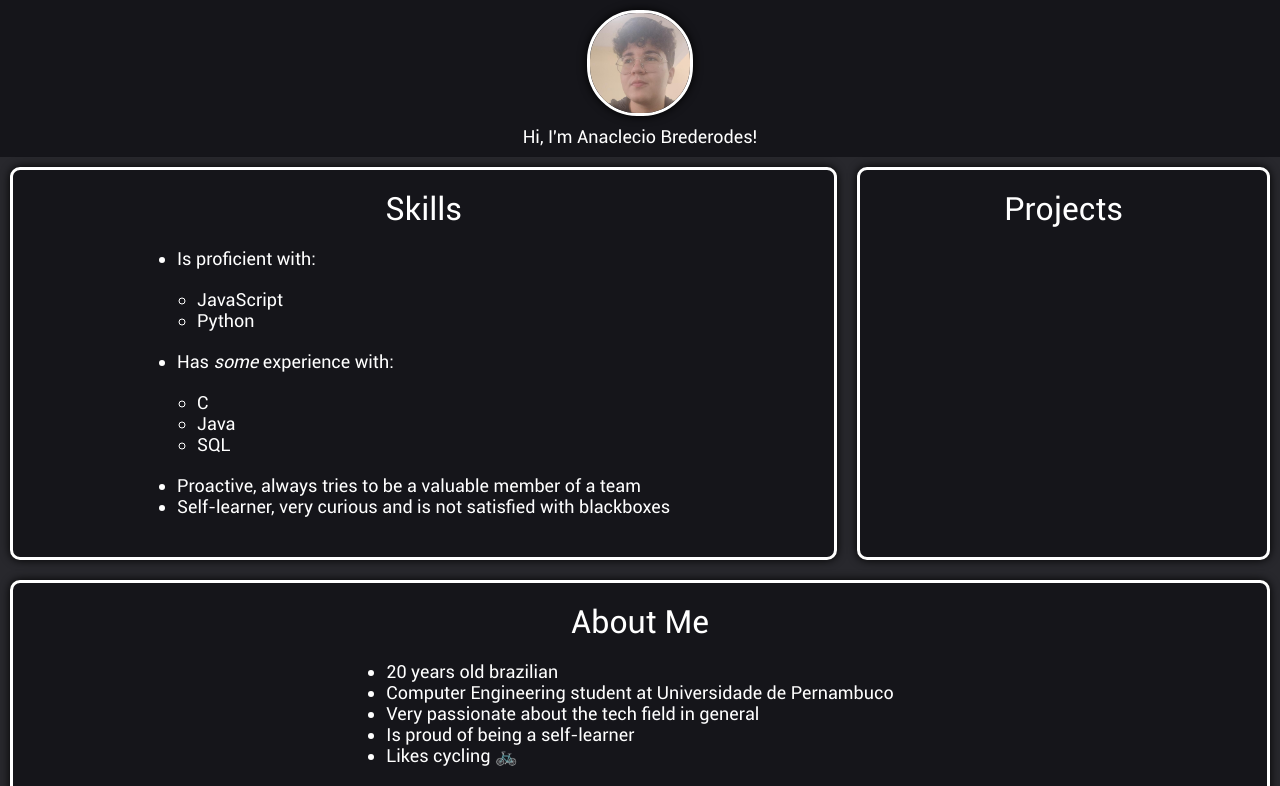
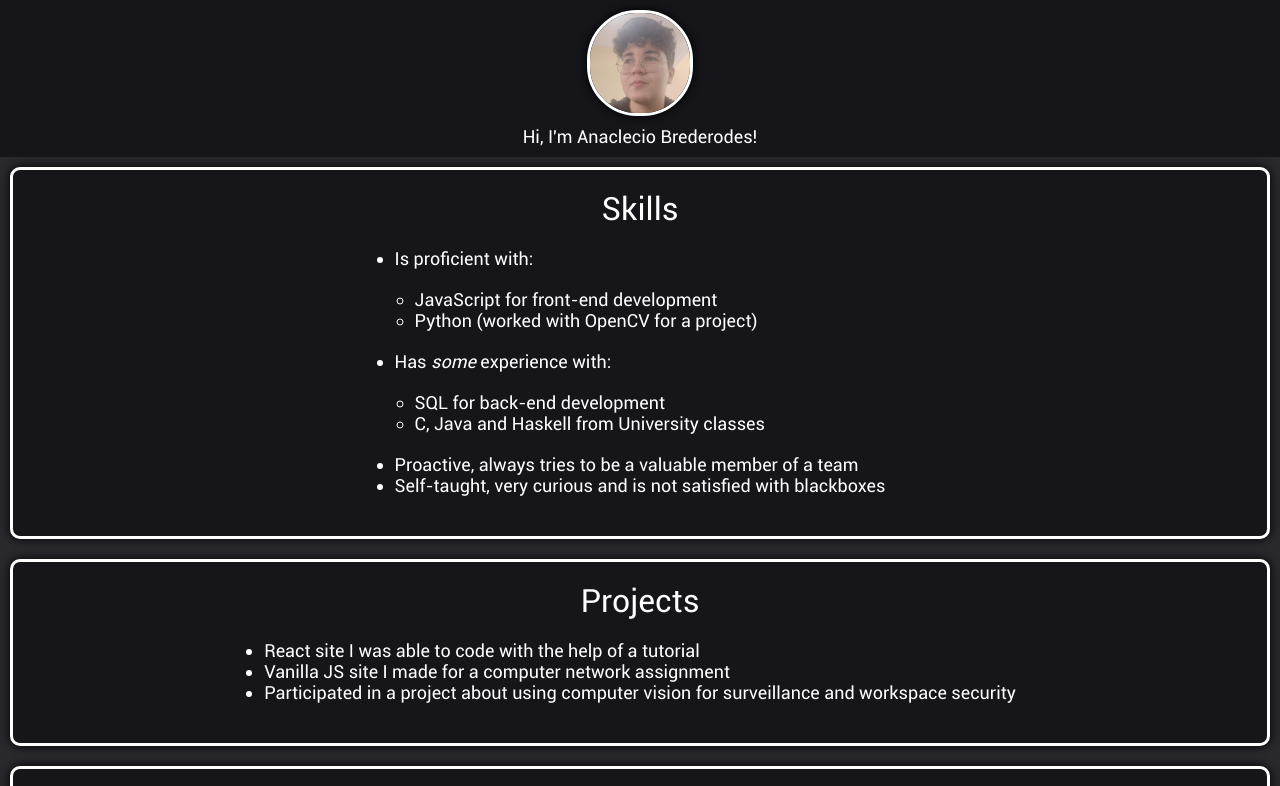
Before and after one commit to Brederodes/Brederodes.github.io, a plain HTML site: page index.html in a window 1280 px wide. Shown: the part 80-866 px from the top of the page. Drawn offline with Linux system fonts and the light colour scheme.

Commit message:
added some projects and remade my skills section

```diff
--- a/index.html
+++ b/index.html
@@ -32,10 +32,10 @@
                         Is proficient with:
                         <ul>
                             <li>
-                                JavaScript
+                                JavaScript for front-end development
                             </li>
                             <li>
-                                Python
+                                Python (worked with OpenCV for a project)
                             </li>
                         </ul>
                     </li>
@@ -43,13 +43,10 @@
                         Has <i>some</i> experience with:
                         <ul>
                             <li>
-                                C
+                                SQL for back-end development
                             </li>
                             <li>
-                                Java
-                            </li>
-                            <li>
-                                SQL
+                                C, Java and Haskell from University classes
                             </li>
                         </ul>
                     </li>
@@ -57,7 +54,7 @@
                         Proactive, always tries to be a valuable member of a team
                     </li>
                     <li>
-                        Self-learner, very curious and is not satisfied with blackboxes
+                        Self-taught, very curious and is not satisfied with blackboxes
                     </li>
                 </ul>
             </div>
@@ -66,8 +63,16 @@
                     Projects
                 </div>
                 <ul>
+                    <li>
+                        <a href="https://reactmovieapitutorial.netlify.app/">React site I was able to code with the help of a tutorial</a>
+                    </li>
+                    <li>
+                        <a href="https://arbcredes1projeto1.netlify.app/">Vanilla JS site I made for a computer network assignment</a>
+                    </li>
+                    <li>
+                        Participated in a project about using computer vision for surveillance and workspace security
+                    </li>
                 </ul>
-
             </div>
             <div class="infoCard" id="aboutMe">
                 <div class="listTitle">
@@ -84,10 +89,10 @@
                         Very passionate about the tech field in general
                     </li>
                     <li>
-                        Is proud of being a self-learner
+                        Proud of being a independent learner
                     </li>
                     <li>
-                        Likes cycling 🚲
+                        I love cycling 🚲
                     </li>
                 </ul>
           </div>
```
